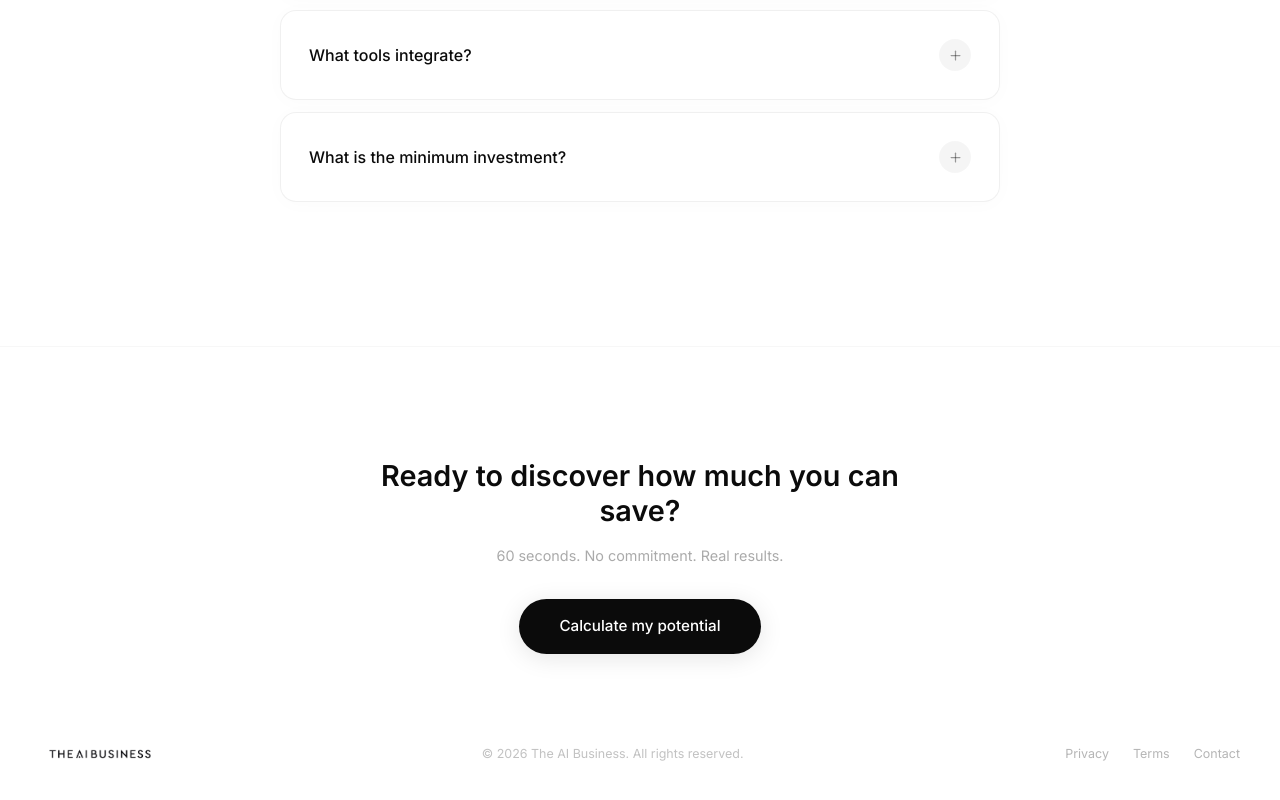
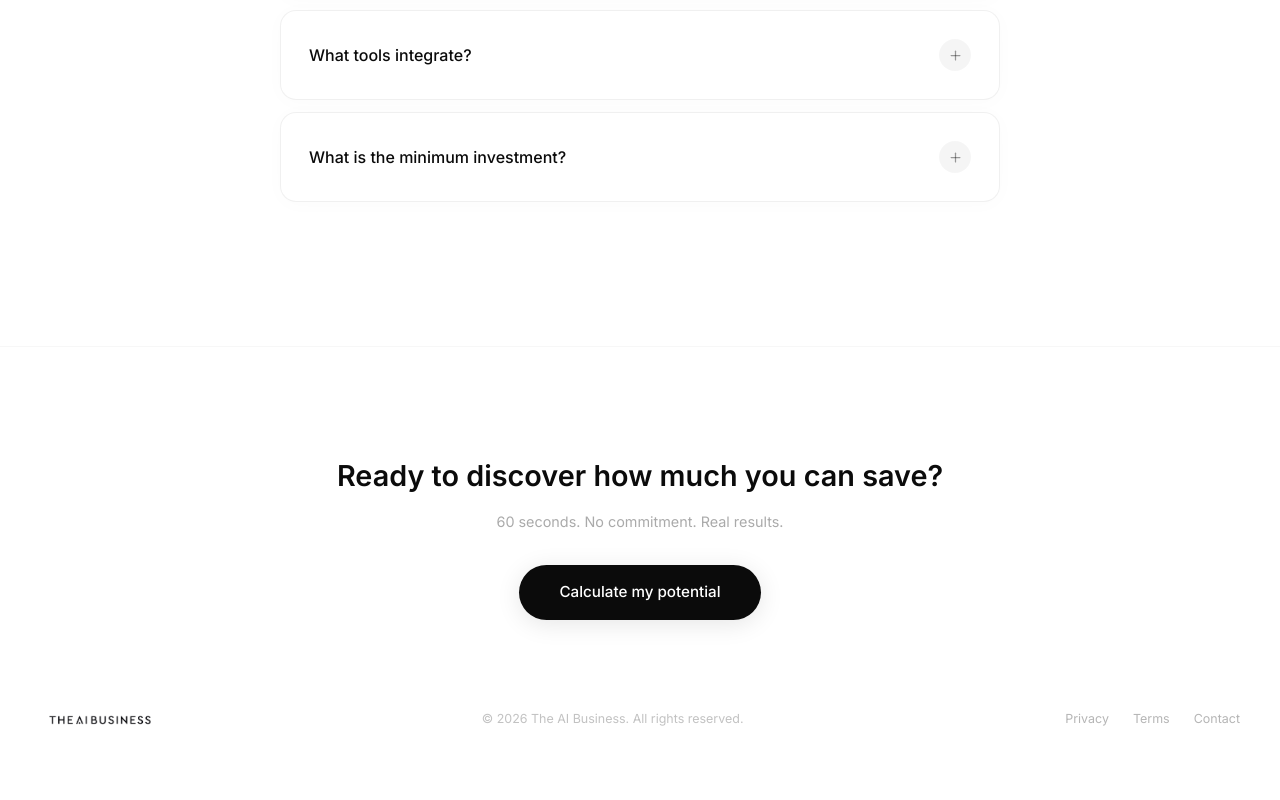
Before and after one commit to TheAiBusiness/LeadMagnet, a React (Vite) app: page / in a window 1280 px wide. Shown: the part 2793-3593 px from the top of the page. Built offline with nearby package versions, Linux system fonts and the light colour scheme.

Commit message:
Refactor Footer component to improve layout and styling consistency. Adjusted structure for better responsiveness and alignment, ensuring a cohesive design with the overall application.

```diff
--- a/src/app/components/Footer.tsx
+++ b/src/app/components/Footer.tsx
@@ -16,12 +16,13 @@ export function Footer() {
       className="relative py-20 md:py-28 px-6 border-t border-[#EAEAEA]/40 overflow-hidden"
       style={{ fontFamily: "Inter, sans-serif" }}
     >
-      {/* CTA block before footer */}
+      <div className="max-w-[1200px] mx-auto">
+        {/* CTA block — same width as row below */}
         <motion.div
           initial={{ opacity: 0, filter: "blur(16px)", y: 30 }}
           animate={inView ? { opacity: 1, filter: "blur(0px)", y: 0 } : { opacity: 0, filter: "blur(16px)", y: 30 }}
           transition={{ duration: 0.8, ease: [0.25, 0.46, 0.45, 0.94] }}
-        className="max-w-[600px] mx-auto text-center mb-20"
+          className="text-center mb-20"
         >
           <h3
             className="text-[#0B0B0B] mb-4"
@@ -47,12 +48,12 @@ export function Footer() {
           </motion.button>
         </motion.div>
 
-      {/* Footer bottom */}
+        {/* Footer bottom — aligned to same max-width */}
         <motion.div
           initial={{ opacity: 0 }}
           animate={inView ? { opacity: 1 } : { opacity: 0 }}
           transition={{ duration: 0.8, delay: 0.3 }}
-        className="max-w-[1200px] mx-auto flex flex-col md:flex-row items-center justify-between gap-6"
+          className="flex flex-col md:flex-row items-center justify-between gap-6"
         >
           <span
             className="text-[#0B0B0B] tracking-tight"
@@ -83,6 +84,7 @@ export function Footer() {
             ))}
           </div>
         </motion.div>
+      </div>
     </footer>
   );
 }
```
Lines whose indentation alone changed are shown as unchanged.
